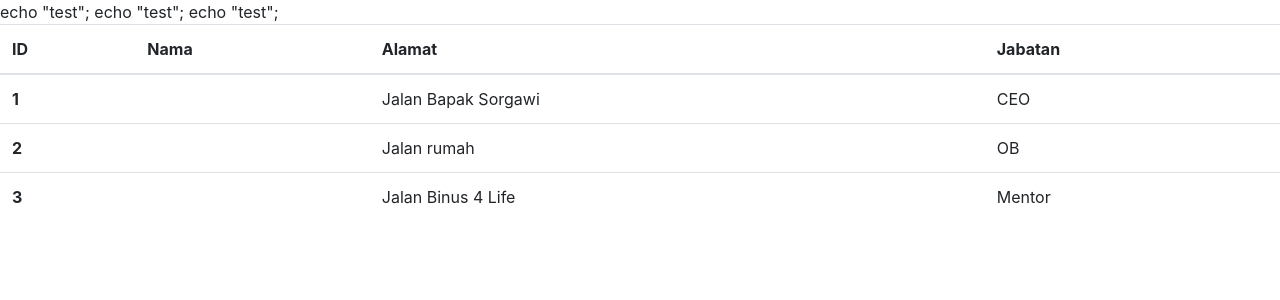
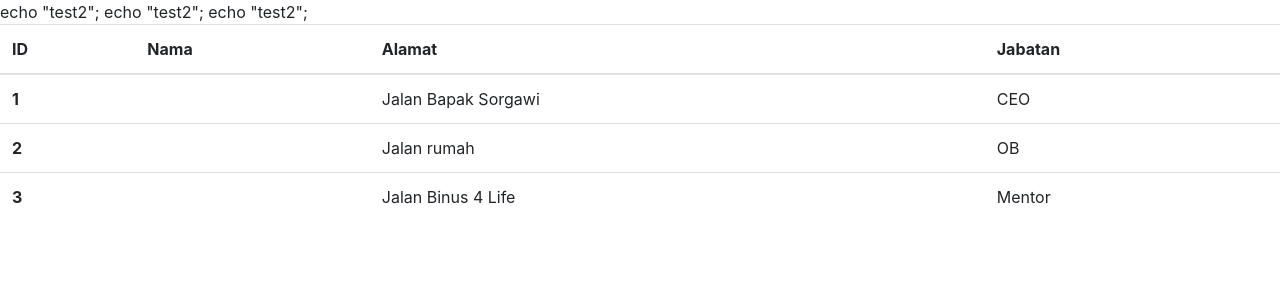
Before and after one commit to shatternox/UAS-SERVERADMIN-ARDIANDANNY, a PHP site: page / in a window 1280 px wide. Shown: the top 300 px of the page. Run offline with PHP 8.4, Linux system fonts and the light colour scheme; data comes from the database, SQL or seed files in the repository; data that the repository does not hold is empty.

Commit message:
Update index.php

```diff
--- a/index.php
+++ b/index.php
@@ -47,7 +47,7 @@
                     <td><?= $row['Alamat'] ?></td>
                     <td><?= $row['Jabatan'] ?></td>
                 </tr>
-                echo "test";
+                echo "test2";
                 <?php
             }
       ?>
```
